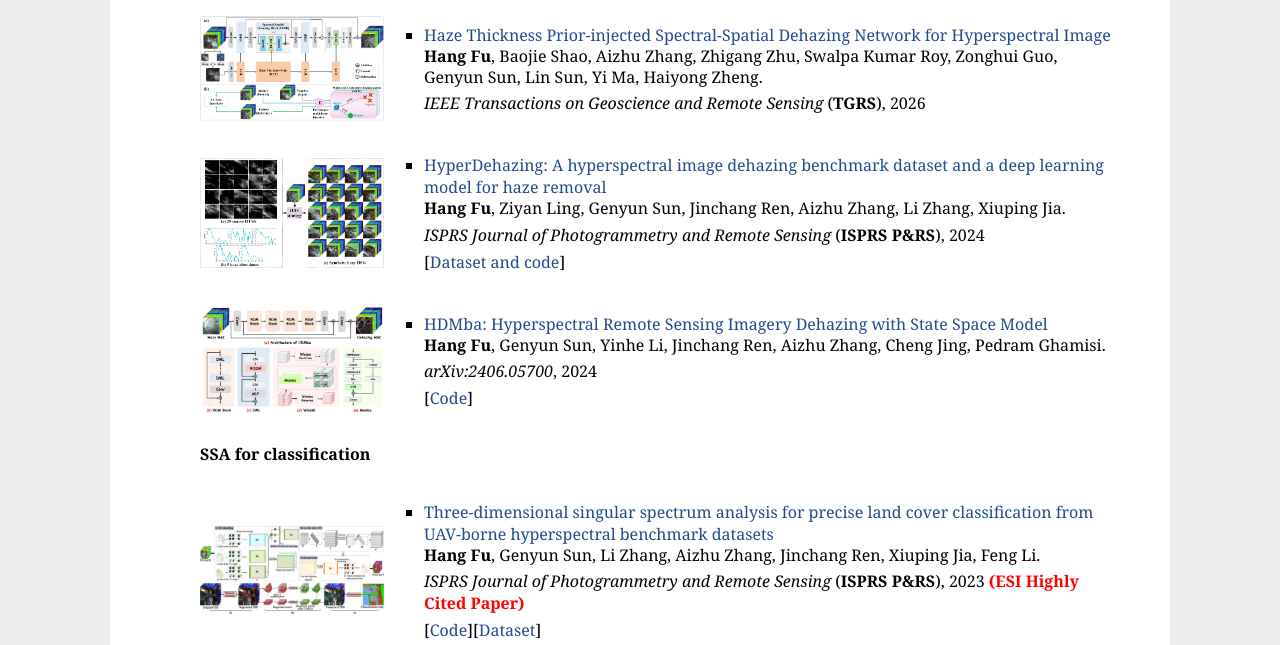
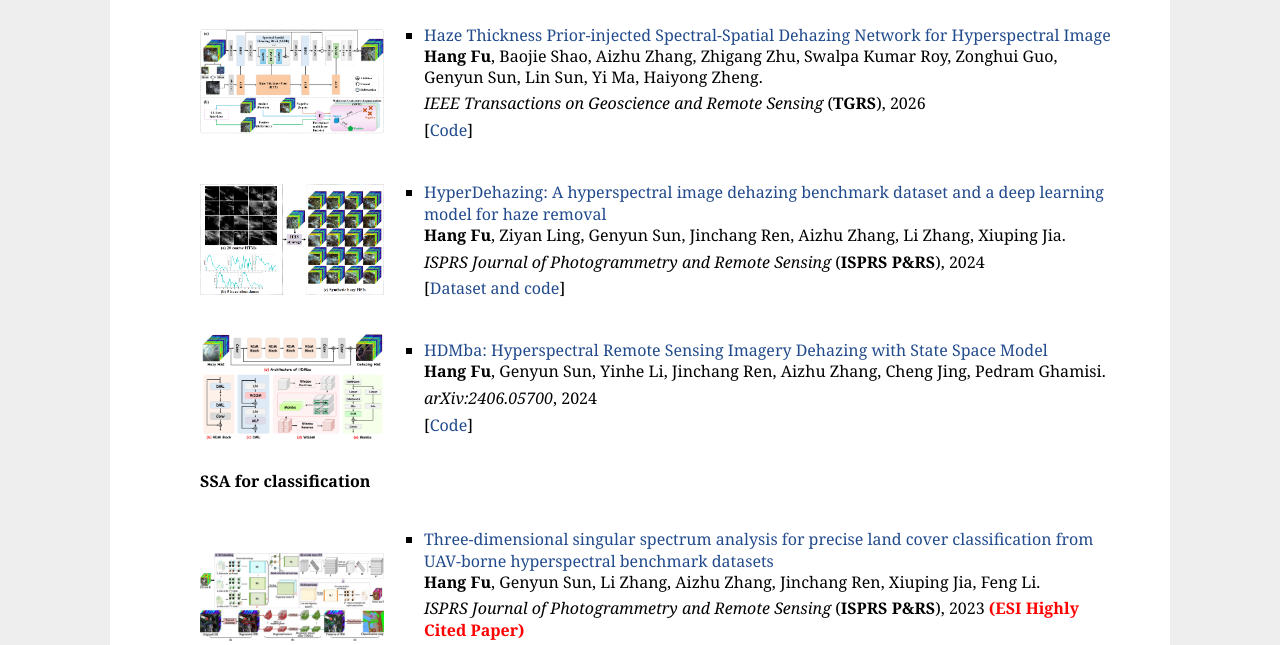
Before and after one commit to Hang-Fu/hang-fu.github.io, a plain HTML site: page index.html in a window 1280 px wide. Shown: the part 1116-1761 px from the top of the page. Drawn offline with Linux system fonts and the light colour scheme.

Commit message:
Update index.html

```diff
--- a/index.html
+++ b/index.html
@@ -260,6 +260,8 @@
                     <a href="https://ieeexplore.ieee.org/document/11664172">Haze Thickness Prior-injected Spectral-Spatial Dehazing Network for Hyperspectral Image</a>
                     <p><b>Hang Fu</b>, Baojie Shao, Aizhu Zhang, Zhigang Zhu, Swalpa Kumar Roy, Zonghui Guo, Genyun Sun, Lin Sun, Yi Ma, Haiyong Zheng.</p>
 				    <em>IEEE Transactions on Geoscience and Remote Sensing</em> (<b>TGRS</b>), 2026 </p>
+                    [<a href="https://github.com/Hang-Fu/HTP-SSDN" target="_blank">Code</a>]
+
 
                 </li>
             </ul>
```
